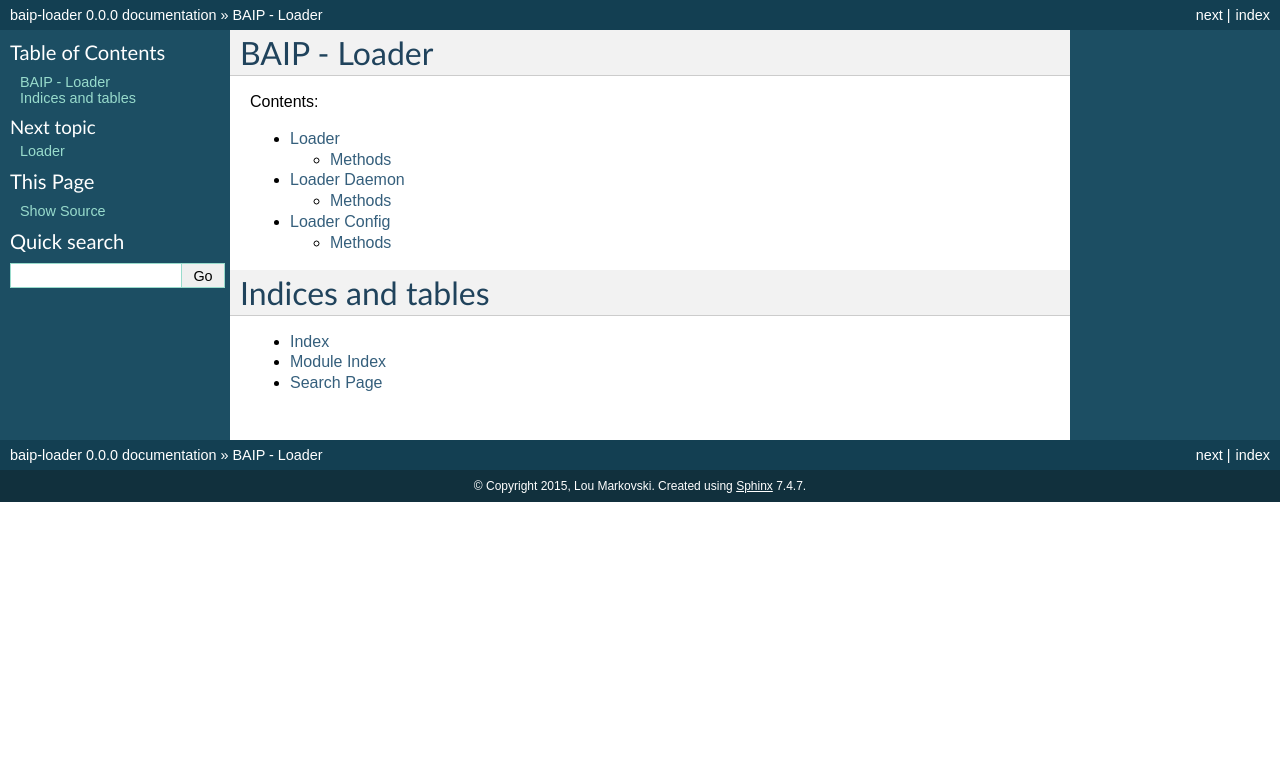
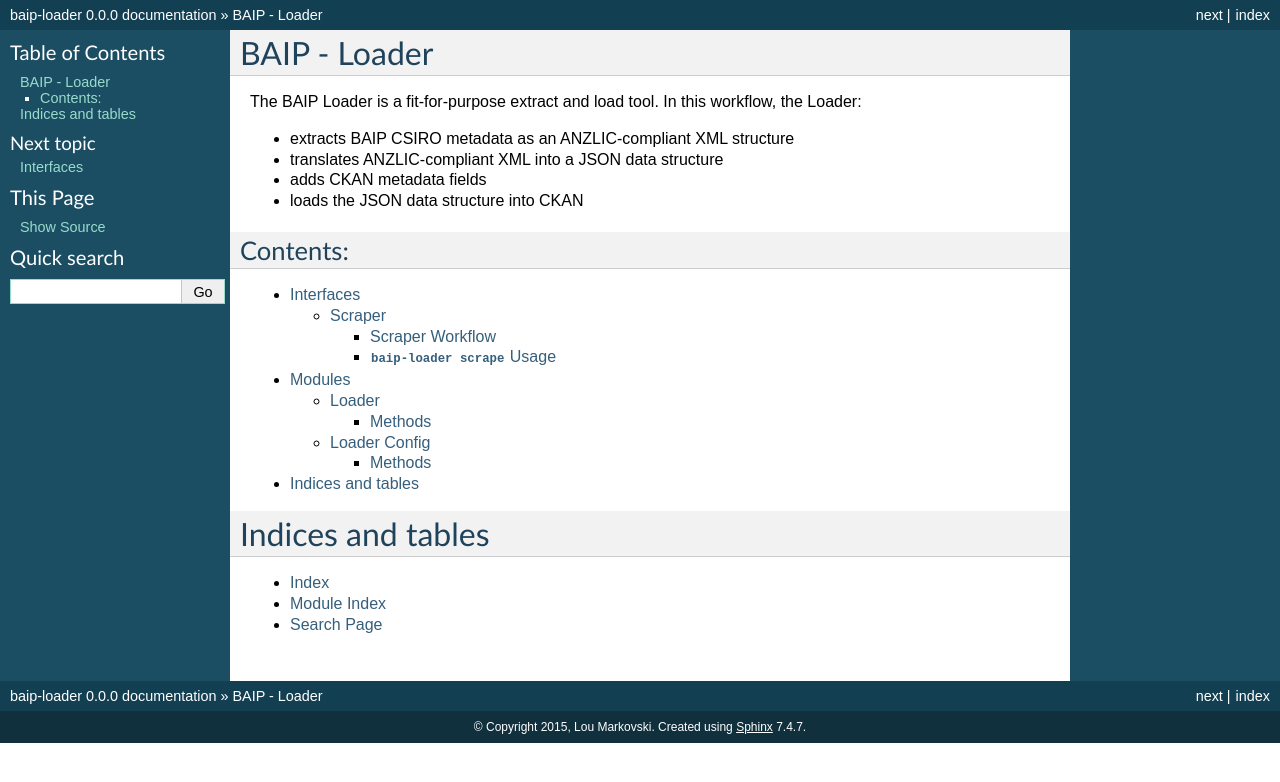
Before and after one commit to loum/baip-loader, a Sphinx documentation site: the page built from doc/source/index.rst, in a window 1280 px wide. Shown: the top 782 px of the page. Built offline with Sphinx 7.4.7, drawn with Linux system fonts in a browser that asks for light colours.

Commit message:
task/ta-28-baip-loader-script-scrape-context-documentation
documentation update

```diff
--- a/baip_loader/__init__.py
+++ b/baip_loader/__init__.py
@@ -1,5 +1,4 @@
 """Support shorthand import of our classes into the namespace.
 """
 from baip_loader.loader import Loader
-from baip_loader.daemon.loaderdaemon import LoaderDaemon
 from baip_loader.config.loaderconfig import LoaderConfig
--- a/doc/source/index.rst
+++ b/doc/source/index.rst
@@ -3,15 +3,23 @@
 BAIP - Loader
 =============
 
+The BAIP Loader is a fit-for-purpose extract and load tool.  In this
+workflow, the Loader:
+
+* extracts BAIP CSIRO metadata as an ANZLIC-compliant XML structure
+* translates ANZLIC-compliant XML into a JSON data structure
+* adds CKAN metadata fields
+* loads the JSON data structure into CKAN
+
 Contents:
+---------
 
 .. toctree::
-   :maxdepth: 2
+   :maxdepth: 3
 
-   modules/loader.rst
+   interfaces/index.rst
 
-   modules/loader-daemon.rst
-   modules/loader-config.rst
+   modules/index.rst
 
 Indices and tables
 ==================
```
Also changed, not shown: doc/source/interfaces/index.rst (added, +12 -0 lines), doc/source/interfaces/scraper.rst (added, +49 -0 lines), doc/source/modules/index.rst (added, +17 -0 lines), doc/source/modules/loader-daemon.rst (deleted, +0 -12 lines), 1 other file.
